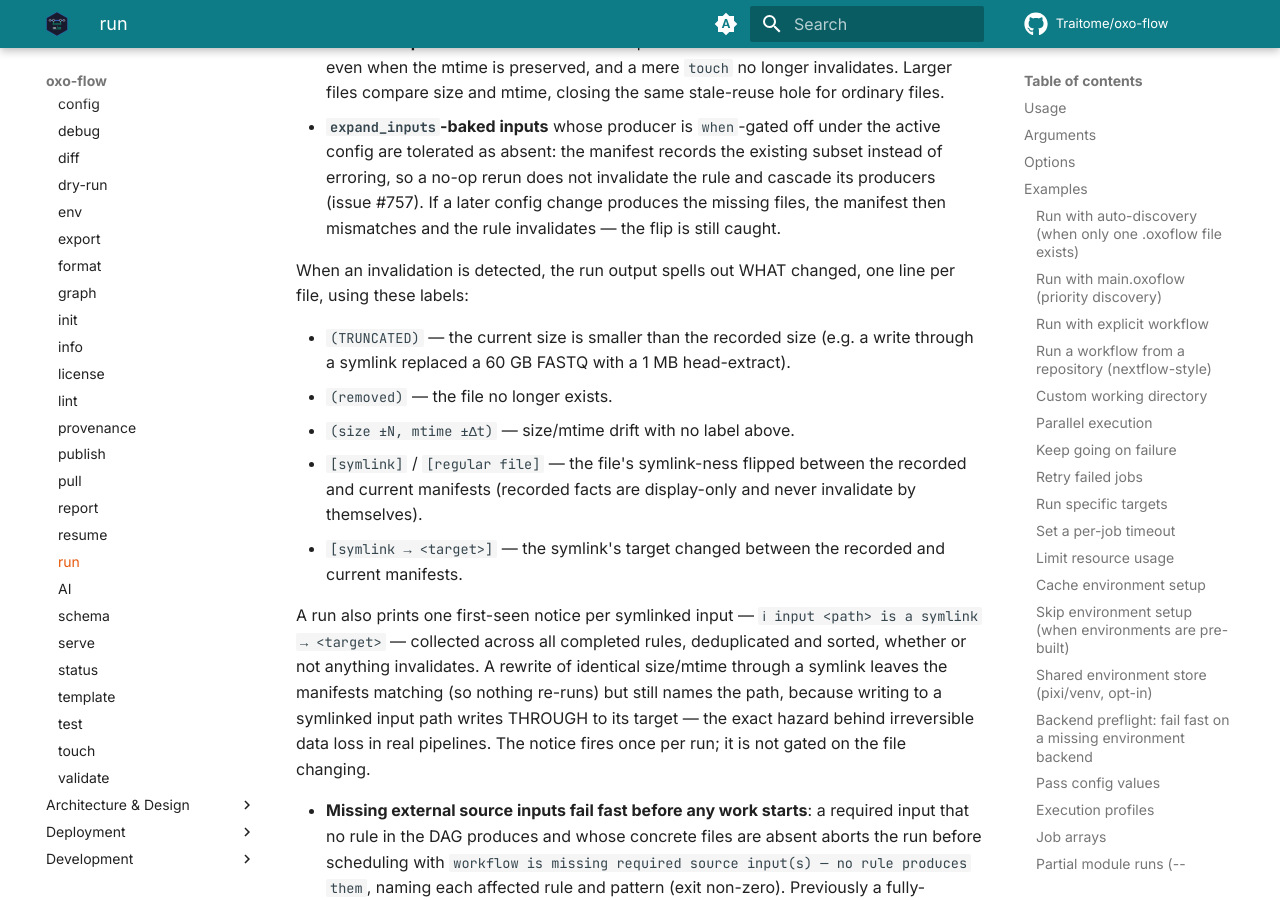
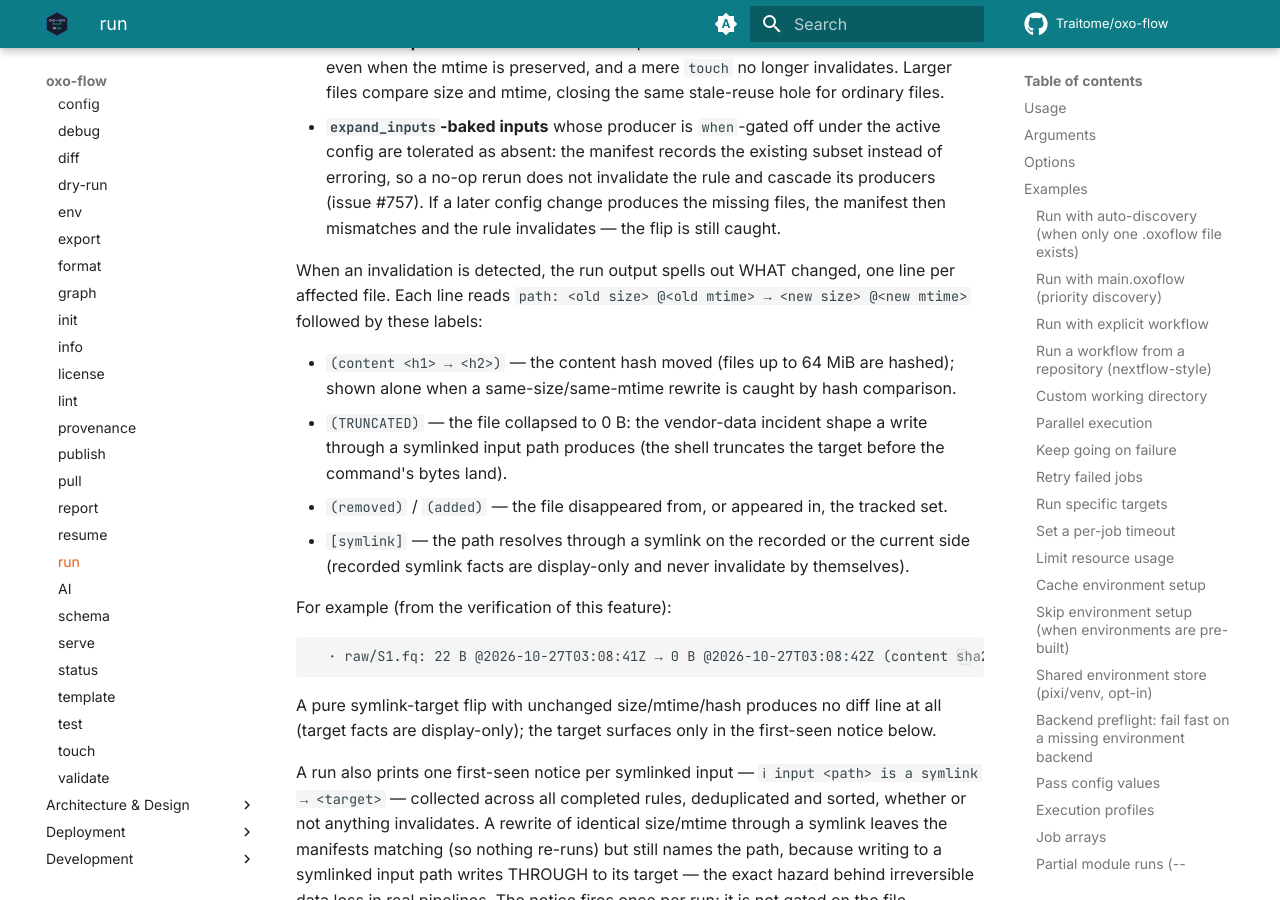
Before and after one commit to Traitome/oxo-flow, an MkDocs documentation site: the page built from docs/guide/src/commands/run.md, in a window 1280 px wide and 900 px high, scrolled down 23823 px. Built offline with MkDocs 1.6.1 and Material for MkDocs 9.7.7, drawn with Linux system fonts in a browser that asks for light colours; comment, search, counter and statistics services are not loaded; the version menu is left out.

Commit message:
docs+core: align run.md diff labels with describe() output; hash-slice fallback; tidy tracing
Review findings on PR #934:
- MAJOR-1: run.md promised labels describe() never emits ((size ±N, mtime
  ±Δt), [regular file], [symlink → <target>]) and a TRUNCATED condition
  (any size decrease) the code does not implement (collapse to 0 B).
  Rewrite the section to the actual vocabulary: line shape
  'path: old @t1 → new @t2', (content h1 → h2), (TRUNCATED) = 0 B
  collapse, (removed)/(added), [symlink]; document that a pure target
  flip is display-only with no diff line; add a real verification
  example line.
- NIT-1: describe() hash truncation uses byte-slice indexing — switch to
  h.get(..18).unwrap_or(h) so a non-ASCII future hash format cannot
  panic on a char boundary.
- NIT-2: dry-run preview keeps the bare per-rule summary (diff lines +
  symlink notices are run-only presentation) — comment says so now.
- NIT-3: mid-rule tracing used ?described (Debug-quoted Vec) while the
  human note joins with ', ' — switch to % joined.

Co-Authored-By: Claude Code <noreply@anthropic.com>

````diff
--- a/docs/guide/src/commands/run.md
+++ b/docs/guide/src/commands/run.md
@@ -1056,18 +1056,31 @@ compares:
   and the rule invalidates — the flip is still caught.
 
 When an invalidation is detected, the run output spells out WHAT changed,
-one line per file, using these labels:
+one line per affected file. Each line reads
+`path: <old size> @<old mtime> → <new size> @<new mtime>` followed by
+these labels:
 
-- `(TRUNCATED)` — the current size is smaller than the recorded size
-  (e.g. a write through a symlink replaced a 60 GB FASTQ with a 1 MB
-  head-extract).
-- `(removed)` — the file no longer exists.
-- `(size ±N, mtime ±Δt)` — size/mtime drift with no label above.
-- `[symlink]` / `[regular file]` — the file's symlink-ness flipped
-  between the recorded and current manifests (recorded facts are
-  display-only and never invalidate by themselves).
-- `[symlink → <target>]` — the symlink's target changed between the
-  recorded and current manifests.
+- `(content <h1> → <h2>)` — the content hash moved (files up to 64 MiB
+  are hashed); shown alone when a same-size/same-mtime rewrite is
+  caught by hash comparison.
+- `(TRUNCATED)` — the file collapsed to 0 B: the vendor-data incident
+  shape a write through a symlinked input path produces (the shell
+  truncates the target before the command's bytes land).
+- `(removed)` / `(added)` — the file disappeared from, or appeared in,
+  the tracked set.
+- `[symlink]` — the path resolves through a symlink on the recorded or
+  the current side (recorded symlink facts are display-only and never
+  invalidate by themselves).
+
+For example (from the verification of this feature):
+
+```
+  · raw/S1.fq: 22 B @2026-10-27T03:08:41Z → 0 B @2026-10-27T03:08:42Z (content sha256:b29f0d4b37f… → sha256:e3b0c44298f…) (TRUNCATED) [symlink]
+```
+
+A pure symlink-target flip with unchanged size/mtime/hash produces no
+diff line at all (target facts are display-only); the target surfaces
+only in the first-seen notice below.
 
 A run also prints one first-seen notice per symlinked input —
 `ℹ input <path> is a symlink → <target>` — collected across all completed
````
Also changed, not shown: 3 other files.
